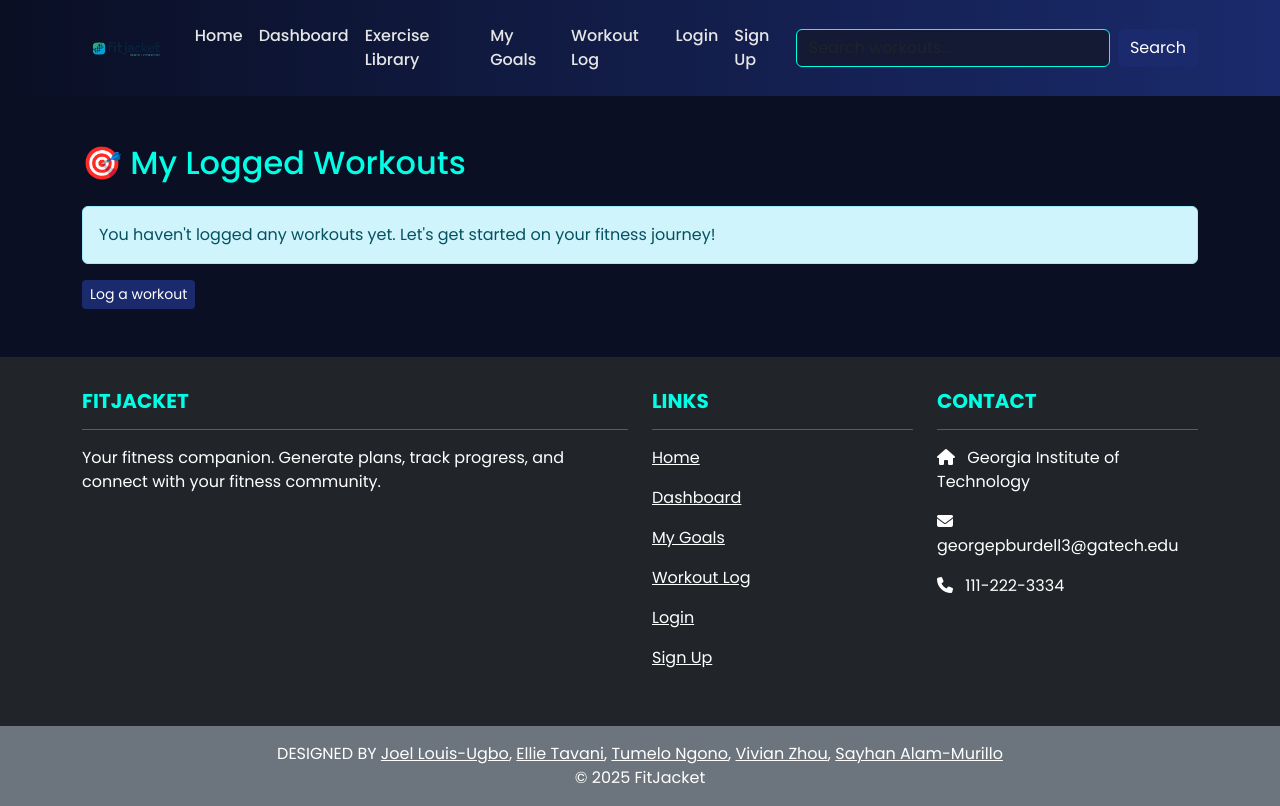
After one commit to TumeloN1/FitJacket, a Django app: template workouts/templates/workouts/log_home.html in a window 1280 px wide. The commit adds this page. Run offline with Django 3.2, Linux system fonts and the light colour scheme; the template is opened without the code that fills it, so the values that code supplies are empty; some libraries are stand-ins or nearby versions.

Commit message:
created logs home

```diff
--- a/FitJacket/templates/base.html
+++ b/FitJacket/templates/base.html
@@ -34,7 +34,7 @@
                 <li class="nav-item"><a class="nav-link" href="{% url 'dashboard:view_dashboard' %}">Dashboard</a></li> <!-- Make if needed -->
                 <li class="nav-item"><a class="nav-link" href="{% url 'workouts:exercise_list' %}">Exercise Library</a></li>
                 <li class="nav-item"><a class="nav-link" href="{% url 'goals:goal_home' %}">My Goals</a></li>
-                <li class="nav-item"><a class="nav-link" href="{% url 'workouts:log_workout' %}">Workout Log</a></li>
+                <li class="nav-item"><a class="nav-link" href="{% url 'workouts:log_home' %}">Workout Log</a></li>
 
                 {% if user.is_authenticated %}
                     <li class="nav-item"><a class="nav-link" href="{% url 'accounts:logout' %}">Logout ({{ user.username }})</a></li>
--- a/goals/templates/goals/goal_home.html
+++ b/goals/templates/goals/goal_home.html
@@ -25,6 +25,7 @@
                 </div>
             {% endfor %}
         </div>
+        <a href="{% url 'goals:create_goal'%}" class="btn btn-md btn-outline-primary">Create goal</a>
     {% else %}
         <div class="alert alert-info" role="alert">
             You haven't added any goals yet. Let's get started on your fitness journey!
--- /dev/null
+++ b/workouts/templates/workouts/log_home.html
@@ -0,0 +1,37 @@
+{% extends 'base.html' %}
+
+{% block title %}My Logs - FitJacket{% endblock %}
+
+{% block content %}
+<div class="container py-4">
+    <h2 class="mb-4">🎯 My Logged Workouts</h2>
+
+    {% if logs %}
+        <div class="row">
+            {% for log in logs %}
+                <div class="col-md-6 mb-4">
+                    <div class="card shadow-sm h-100">
+                        <div class="card-body">
+                            <h5 class="card-title">{{ log.exercise }}</h5>
+                            <p class="card-text">
+                                <strong>Date:</strong> {{ log.date }}<br>
+                                <strong>Duration:</strong> {{ log.duration }} minutes<br>
+                                <strong>Calories Burned:</strong> {{ log.calories_burned }} kcal<br>
+                                <strong>Notes:</strong> {{ log.notes|default:"No additional notes" }}
+                            </p>
+                            <a href="{% url 'workouts:edit_workout_log' log.id %}" class="btn btn-sm btn-outline-primary">Edit</a>
+                            <a href="{% url 'workouts:delete_workout_log' log.id %}" class="btn btn-sm btn-outline-danger">Delete</a>
+                        </div>
+                    </div>
+                </div>
+            {% endfor %}
+        </div>
+        <a href="{% url 'workouts:log_workout'%}" class="btn btn-md btn-outline-danger">Log a workout</a>
+    {% else %}
+        <div class="alert alert-info" role="alert">
+            You haven't logged any workouts yet. Let's get started on your fitness journey!
+        </div>
+        <a href="{% url 'workouts:log_workout' %}" class="btn btn-sm btn-outline-primary">Log a workout</a>
+    {% endif %}
+</div>
+{% endblock %}
--- a/workouts/urls.py
+++ b/workouts/urls.py
@@ -7,7 +7,8 @@ app_name = "workouts"
 
 urlpatterns = [
     path('plan/', login_required(views.view_workout_plan), name="view_plan"),
-    path('log/', login_required(views.log_workout), name="log_workout"),
+    path('log/', login_required(views.view_logs), name="log_home"),
+    path('log/create', login_required(views.log_workout), name="log_workout"),
     path('log/edit/<int:log_id>/', login_required(views.edit_workout_log), name="edit_workout_log"),
     path('log/delete/<int:log_id>/', login_required(views.delete_workout_log), name="delete_workout_log"),
     path('recommend/', login_required(views.recommend_workout), name="recommend_workout"),
--- a/workouts/views.py
+++ b/workouts/views.py
@@ -25,6 +25,11 @@ def view_workout_plan(request):
 
     return render(request, "workouts/view_plan.html", {"plan": plan})
 
+
+@login_required
+def view_logs(request):
+    logs = WorkoutLog.objects.filter(user=request.user).order_by('-date')
+    return render(request, "workouts/log_home.html", {"logs": logs})
 
 @login_required
 def log_workout(request):
```
Also changed, not shown: dashboard/static/dashboard/dashboard.css (+8 -0 lines), dashboard/templates/dashboard/dashboard.html (+64 -3 lines), dashboard/views.py (+6 -1 lines), db.sqlite3.
